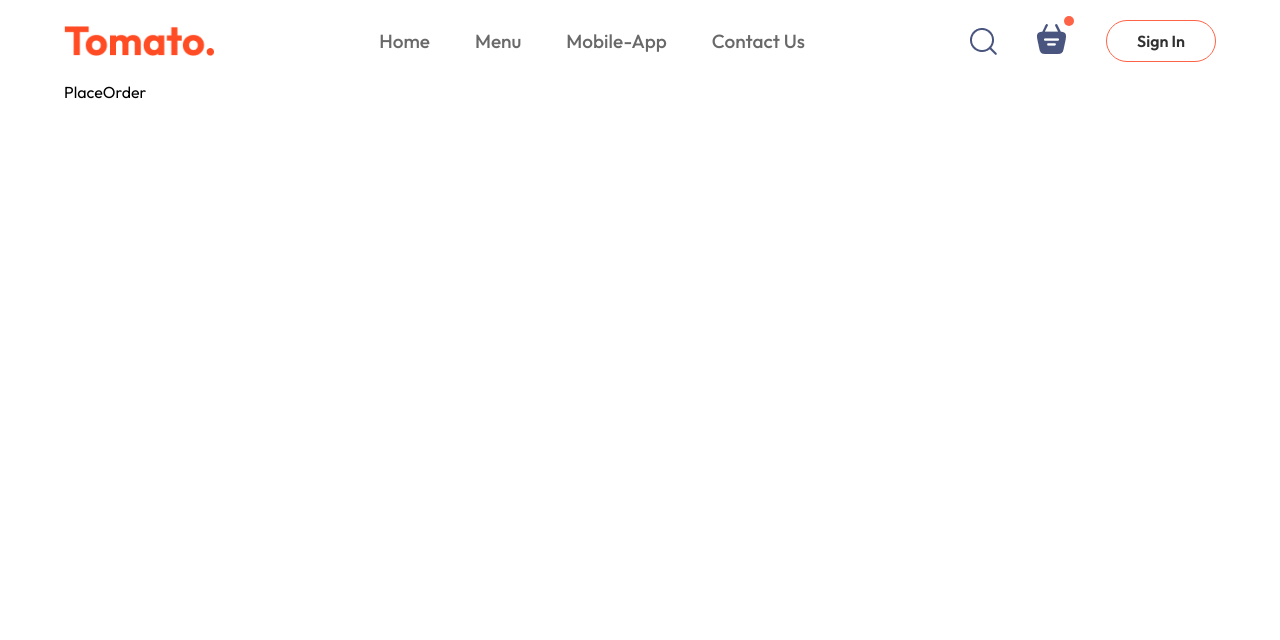
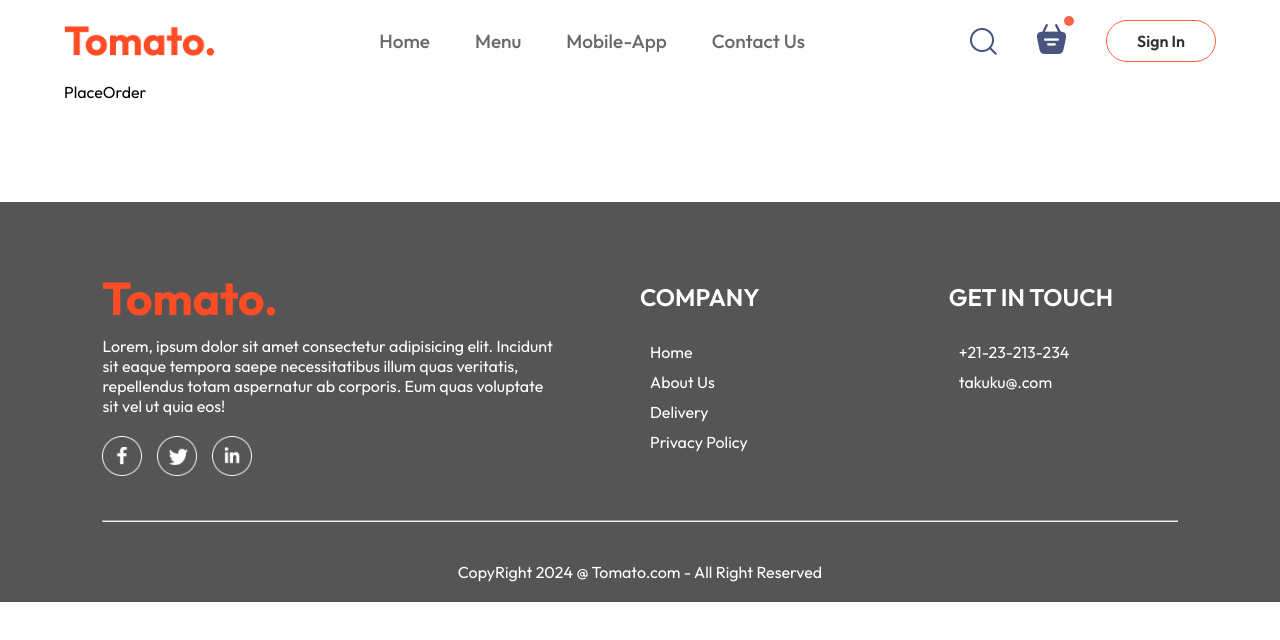
Before and after one commit to PrimeBeyonder/food_service, a React (Vite) app: page /order in a window 1280 px wide. Shown: the top 640 px of the page. Built offline with nearby package versions, Linux system fonts and the light colour scheme.

Commit message:
footer added

```diff
--- a/src/App.jsx
+++ b/src/App.jsx
@@ -4,17 +4,22 @@
 import Home from './pages/Home/Home';
 import Cart from './pages/Cart/Cart';
 import PlaceOrder from './pages/PlaceOrder/PlaceOrder';
+import Footer from './components/Footer/Footer';
 
 const App = () => {
   return (
+    <>
       <div className="app">
         <Navbar />
         <Routes>
           <Route path='/' element={<Home />} />
           <Route path='/cart' element={<Cart />} />
           <Route path='/order' element={<PlaceOrder />} />
+
         </Routes>
       </div>
+      <Footer />
+    </>
   )
 }
 
--- /dev/null
+++ b/src/components/Footer/Footer.css
@@ -0,0 +1,57 @@
+.footer {
+    color: white;
+    background-color: rgb(85, 85, 85);
+    display: flex;
+    flex-direction: column;
+    align-items: center;
+    gap: 20px;
+    padding: 20px 8vw;
+    padding-top: 80px;
+    margin-top: 100px;
+}
+
+.footer-content {
+    width: 100%;
+    display: grid;
+    grid-template-columns: 2fr 1fr 1fr;
+    gap: 80px;
+}
+
+.footer-content-left,
+.footer-content-right,
+.footer-content-center {
+    display: flex;
+    flex-direction: column;
+    align-items: start;
+    gap: 20px;
+}
+
+.footer-content-left li,
+.footer-content-right li,
+.footer-content-center li {
+    list-style: none;
+    margin: 10px;
+    cursor: pointer;
+}
+
+.footer-content-left h2,
+.footer-content-right h2,
+.footer-content-center h2 {
+    color: white;
+    font-weight: 600;
+
+}
+
+.footer-social-icon img {
+    width: 40px;
+    margin-right: 15px;
+    cursor: pointer;
+}
+
+.footer hr {
+    width: 100%;
+    height: 2px;
+    border-radius: 2px;
+
+    margin: 20px 0;
+}
--- /dev/null
+++ b/src/components/Footer/Footer.jsx
@@ -0,0 +1,40 @@
+import React from 'react'
+import "./Footer.css";
+import { assets } from '../../assets/assets';
+const Footer = () => {
+    return (
+        <div className='footer' id='footer'>
+            <div className="footer-content">
+                <div className="footer-content-left">
+                    <img src={assets.logo} alt="" />
+                    <p>Lorem, ipsum dolor sit amet consectetur adipisicing elit. Incidunt sit eaque tempora saepe necessitatibus illum quas veritatis, repellendus totam aspernatur ab corporis. Eum quas voluptate sit vel ut quia eos!</p>
+                    <div className="footer-social-icon">
+                        <img src={assets.facebook_icon} />
+                        <img src={assets.twitter_icon} />
+                        <img src={assets.linkedin_icon} />
+                    </div>
+                </div>
+                <div className="footer-content-center">
+                    <h2>COMPANY</h2>
+                    <ul>
+                        <li>Home</li>
+                        <li>About Us</li>
+                        <li>Delivery</li>
+                        <li>Privacy Policy</li>
+                    </ul>
+                </div>
+                <div className="footer-content-right">
+                    <h2>GET IN TOUCH</h2>
+                    <ul>
+                        <li>+21-23-213-234</li>
+                        <li>takuku@.com</li>
+                    </ul>
+                </div>
+            </div>
+            <hr />
+            <p className="footer-copyright">CopyRight 2024 @ Tomato.com - All Right Reserved</p>
+        </div>
+    )
+}
+
+export default Footer
```
Lines whose indentation alone changed are shown as unchanged.
